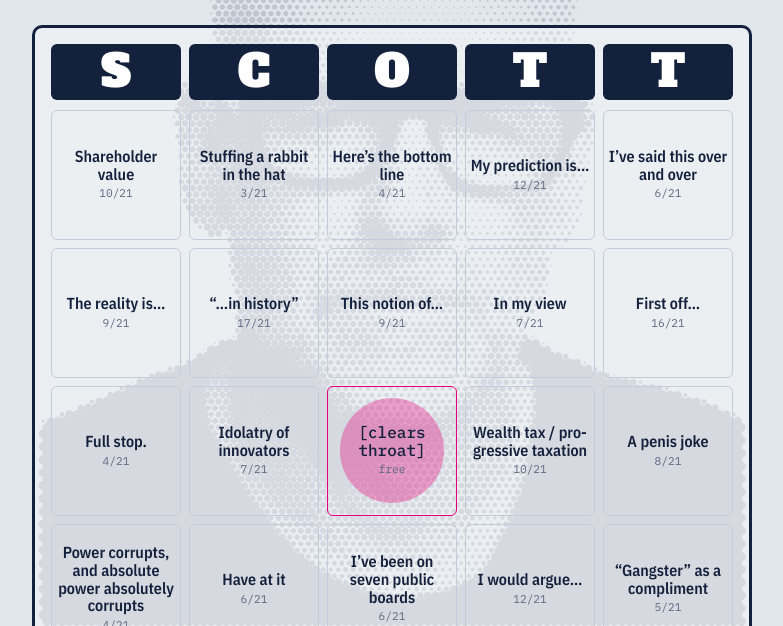
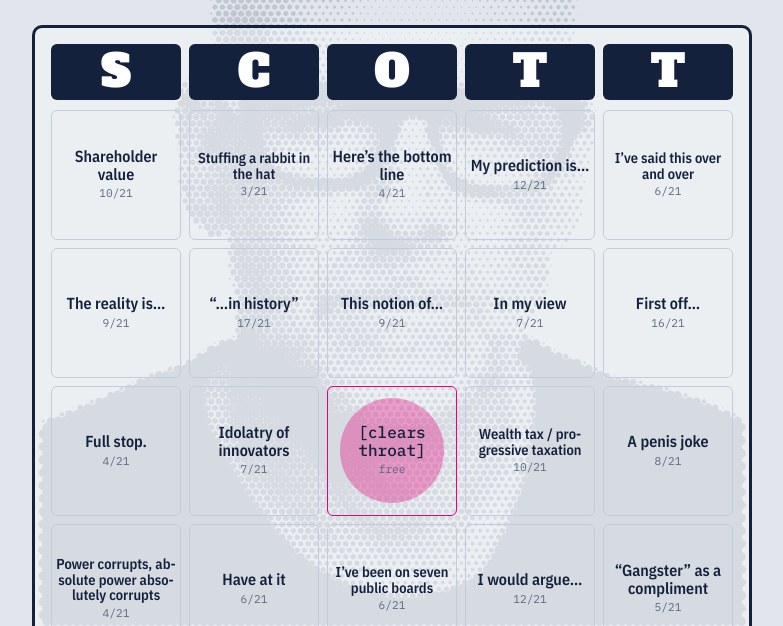
Before and after one commit to GregGrell/scottbingo, a plain HTML site: page index.html in a window 1280 px wide. Shown: the part 174-800 px from the top of the page, without its empty margins (248-1031 px from the left). Drawn offline with nearby package versions, Linux system fonts and the light colour scheme.

Commit message:
Dim portrait, stop long phrases being clipped
Co-Authored-By: Claude Fable 5.2 <noreply@anthropic.com>
Claude-Session: https://claude.ai/code/session_01TkxdCZHdkKVCTjxG4h4tzA

```diff
--- a/index.html
+++ b/index.html
@@ -44,9 +44,9 @@
 *{box-sizing:border-box}
 html,body{margin:0}
 body{background:var(--table);color:var(--ink);font-family:var(--body);font-size:17px;line-height:1.45;padding:28px 16px 56px}
-body::before{content:"";position:fixed;inset:0;z-index:0;background:url("bg.png") center top/cover no-repeat;opacity:.15;pointer-events:none}
-@media (prefers-color-scheme: dark){:root:not([data-theme="light"]) body::before{filter:invert(1) grayscale(1) contrast(1.6) brightness(1.15);mix-blend-mode:screen;opacity:.32}}
-:root[data-theme="dark"] body::before{filter:invert(1) grayscale(1) contrast(1.6) brightness(1.15);mix-blend-mode:screen;opacity:.32}
+body::before{content:"";position:fixed;inset:0;z-index:0;background:url("bg.png") center top/cover no-repeat;opacity:.14;pointer-events:none}
+@media (prefers-color-scheme: dark){:root:not([data-theme="light"]) body::before{filter:invert(1) grayscale(1) contrast(1.6) brightness(1.15);mix-blend-mode:screen;opacity:.30}}
+:root[data-theme="dark"] body::before{filter:invert(1) grayscale(1) contrast(1.6) brightness(1.15);mix-blend-mode:screen;opacity:.30}
 .wrap{position:relative;z-index:1;max-width:720px;margin:0 auto;display:flex;flex-direction:column;gap:28px}
 header{display:flex;flex-direction:column;gap:8px}
 h1{font-family:var(--display);font-weight:400;font-size:clamp(2.4rem,9vw,4rem);line-height:.95;margin:0;letter-spacing:.01em;text-wrap:balance}
@@ -56,10 +56,11 @@ h1 span{color:var(--dauber)}
 .heads{display:grid;grid-template-columns:repeat(5,minmax(0,1fr));gap:clamp(4px,1.2vw,8px)}
 .heads div{font-family:var(--display);font-size:clamp(1.6rem,7vw,2.8rem);text-align:center;background:var(--ink);color:var(--card);border-radius:6px;line-height:1.25}
 .grid{display:grid;grid-template-columns:repeat(5,minmax(0,1fr));gap:clamp(4px,1.2vw,8px)}
-.cell{position:relative;aspect-ratio:1/1;min-width:0;border:1.5px solid var(--rule);border-radius:6px;background:transparent;color:var(--ink);font:inherit;padding:4px;cursor:pointer;display:flex;flex-direction:column;align-items:center;justify-content:center;gap:2px;text-align:center;overflow:hidden;-webkit-tap-highlight-color:transparent}
+.cell{position:relative;aspect-ratio:1/1;min-width:0;border:1.5px solid var(--rule);border-radius:6px;background:transparent;color:var(--ink);font:inherit;padding:4px;cursor:pointer;display:flex;flex-direction:column;align-items:center;justify-content:center;gap:2px;text-align:center;-webkit-tap-highlight-color:transparent}
 .cell:hover{border-color:var(--ink)}
 .cell:focus-visible{outline:3px solid var(--dauber);outline-offset:2px}
 .cell .p{font-weight:600;font-size:clamp(.62rem,2.5vw,1rem);line-height:1.12;overflow-wrap:anywhere;hyphens:auto;position:relative;z-index:1}
+.cell.long .p{font-size:clamp(.54rem,2.1vw,.9rem);line-height:1.08}
 .cell .n{font-family:var(--mono);font-size:clamp(.5rem,1.7vw,.7rem);color:var(--muted);position:relative;z-index:1}
 .cell::before{content:"";position:absolute;inset:9%;border-radius:50%;background:var(--dauber);opacity:0;transform:scale(.4);transition:opacity .12s,transform .16s cubic-bezier(.3,1.5,.6,1)}
 .cell.on::before{opacity:.34;transform:scale(1)}
@@ -157,7 +158,7 @@ const POOL = [
   ["“Gangster” as a compliment", 5, ""],
   ["If you will", 5, ""],
   ["To a certain extent", 5, ""],
-  ["Power corrupts, and absolute power absolutely corrupts", 4, "The adage ends “corrupts absolutely”."],
+  ["Power corrupts, absolute power absolutely corrupts", 4, "The adage ends “corrupts absolutely”."],
   ["Peace out", 4, "What billionaires do to Florida."],
   ["Full stop.", 4, ""],
   ["Here’s the bottom line", 4, ""],
@@ -185,7 +186,7 @@ function render(){
   grid.innerHTML = '';
   state.order.forEach((pi, k)=>{
     const b = document.createElement('button');
-    b.type = 'button'; b.className = 'cell' + (pi===-1 ? ' free' : '');
+    b.type = 'button'; b.className = 'cell' + (pi===-1 ? ' free' : '') + (pi!==-1 && POOL[pi][0].length > 26 ? ' long' : '');
     const p = document.createElement('span'); p.className='p';
     const n = document.createElement('span'); n.className='n';
     if(pi===-1){ p.textContent = FREE[0]; n.textContent = FREE[1]; }
```
